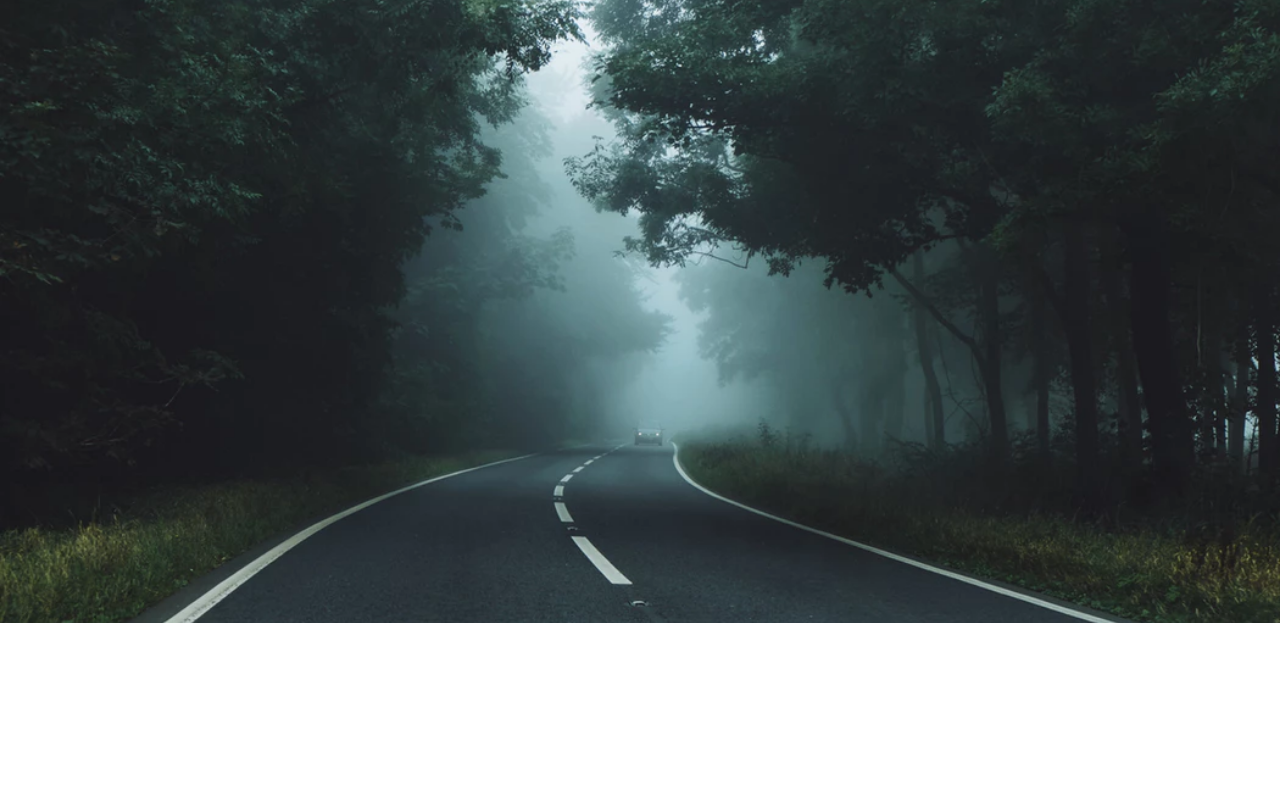
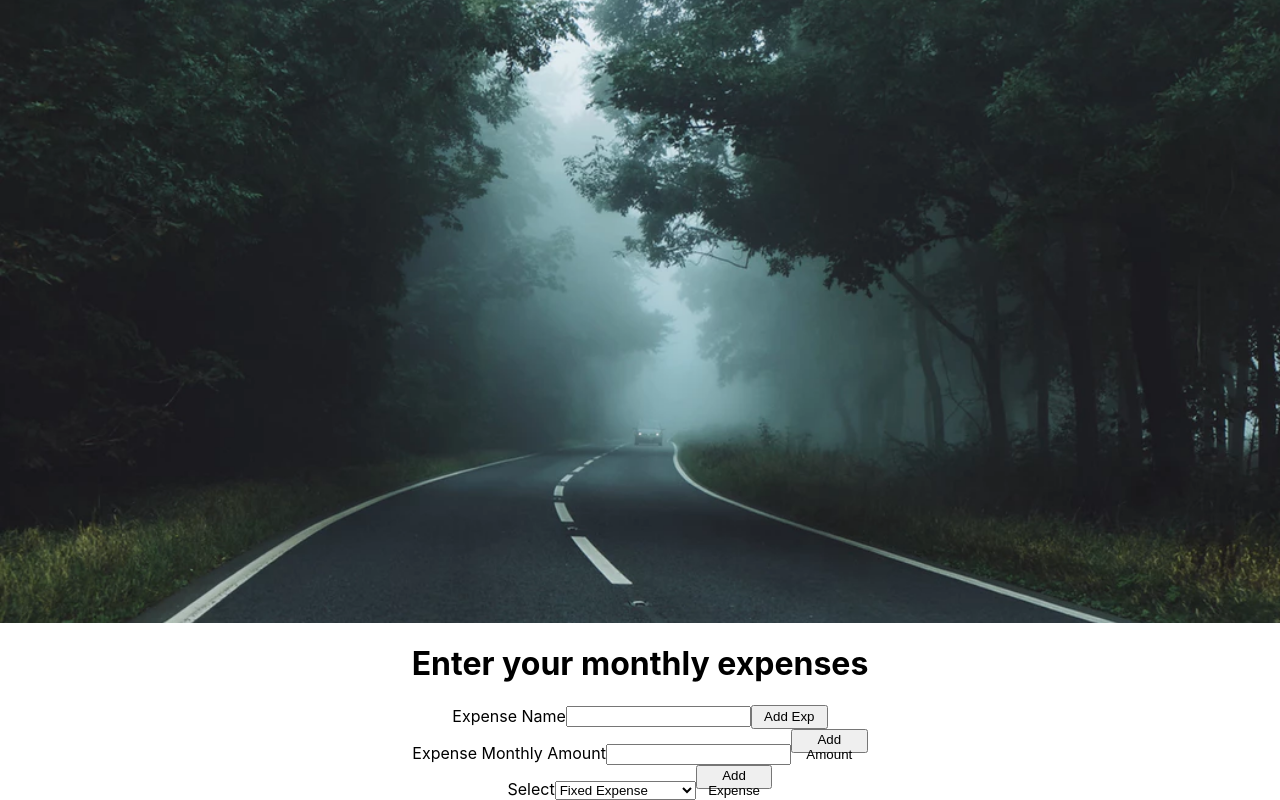
Before and after one commit to rabbitattack/capstoneFront, a React (Create React App) app: page /Bills in a window 1280 px wide. Shown: the part 177-977 px from the top of the page. Before the commit the page ends 800 px from the top, so only its background shows below. Built offline with nearby package versions, Linux system fonts and the light colour scheme.

Commit message:
Form and Clicks

```diff
--- a/package.json
+++ b/package.json
@@ -6,7 +6,8 @@
     "react": "^16.6.0",
     "react-dom": "^16.6.0",
     "react-router-dom": "^4.3.1",
-    "react-scripts": "2.0.5"
+    "react-scripts": "2.0.5",
+    "reactstrap": "^6.5.0"
   },
   "scripts": {
     "start": "react-scripts start",
--- a/src/App.css
+++ b/src/App.css
@@ -46,10 +46,31 @@
   box-shadow: 3px;
 }
 
-.land{
+.land {
   background-image: ("/openRoad.jpg");
   height: 100vh;
   width: 100vw;
   background-size: cover;
   background-repeat: no-repeat;
 }
+
+/* .form {
+
+} */
+.expButton{
+  box-shadow: 2px;
+  height: 3vh;
+  width: 6vw;
+}
+
+.addExp{
+  box-shadow: 2px;
+  height: 3vh;
+  width: 6vw;
+}
+
+.expense{
+  box-shadow: 2px;
+  height: 3vh;
+  width: 6vw;
+}
--- a/src/App.js
+++ b/src/App.js
@@ -3,9 +3,9 @@ import './App.css';
 import Landing from './components/Landing.js';
 import Expenses from './components/Expenses';
 import Login from './components/Login'
+import Bills from './components/Bills'
 // import Image from './components/fogForestCar.jpg'
 import { BrowserRouter as Router, Route, Link } from "react-router-dom";
-
 
 class App extends React.Component {
   render() {
@@ -20,7 +20,7 @@ class App extends React.Component {
                   <Link to="/Landing/">Landing</Link>
                 </li>
                 <li>
-                  <Link to="/Expenses/">Expenses</Link>
+                  <Link to="/Bills/">Expenses</Link>
                 </li>
               </ul>
             </div>
@@ -29,10 +29,10 @@ class App extends React.Component {
           <Route path="/" exact component={Login} />
           <Route path="/Landing/" component={Landing} />
           <Route path="/Expenses/" component={Expenses} />
+          <Route path="/Bills" component={Bills} />
         </div>
       </Router>);
   }
 }
 
-
 export default App;
--- /dev/null
+++ b/src/components/Bills.js
@@ -0,0 +1,48 @@
+import React from 'react';
+import { Form, FormGroup, Label, Input, Button } from 'reactstrap';
+
+
+// toDatabase = () => {
+
+// }
+
+class Bills extends React.Component {
+    state = {
+        expenses: [
+            { name: 'rent' },
+            { amount: 1000 },
+            { frequency: 'Monthly' },
+        ]
+    }
+
+
+    render() {
+        return (
+            <Form>
+                <FormGroup>
+                    <h1>Enter your monthly expenses</h1>
+                    <Label for="exampleEmail">Expense Name</Label>
+                    <Input type="text" name="expenses" id="exampleEmail" />
+                    <Button name="expenses" className="expButton" onClick={this.state.expenses[0].name}>Add Exp</Button>
+                </FormGroup>
+                <FormGroup>
+                    <Label for="examplePassword">Expense Monthly Amount</Label>
+                    <Input type="integer" name="expenseAmount" id="examplePassword" />
+                    <Button name="expenseAmount" className="addExp" onClick={this.state.expenses[1].amount}>Add Amount</Button>
+                </FormGroup>
+                <FormGroup>
+                    <Label for="exampleSelect">Select</Label>
+                    <Input type="select" name="expense" id="exampleSelect" >
+                        <option>Fixed Expense</option>
+                        <option>Temporary Expense</option>
+                        <option>Single Payment</option>
+                        <option>Upcoming Expense</option>
+                    </Input>
+                    <Button name="expense" className="expense" onClick={this.state.expenses[1].frequency}>Add Expense</Button>
+                </FormGroup>
+            </Form >
+        )
+    }
+}
+
+export default Bills
--- a/src/components/Expenses.js
+++ b/src/components/Expenses.js
@@ -3,10 +3,10 @@ import React from 'react';
 class Expenses extends React.Component {
     render() {
         return (
-            <div className="Land">
-                <p>
-                    <h1>Monthly Bills</h1>
-                </p>
+            <div className="land">
+                <form className="form">
+                    <input className="rent">Rent/Mortgage</input>
+                </form>
             </div>
         );
     }
```
Also changed, not shown: 1 other file (tests, documents, lock files or other folders).
